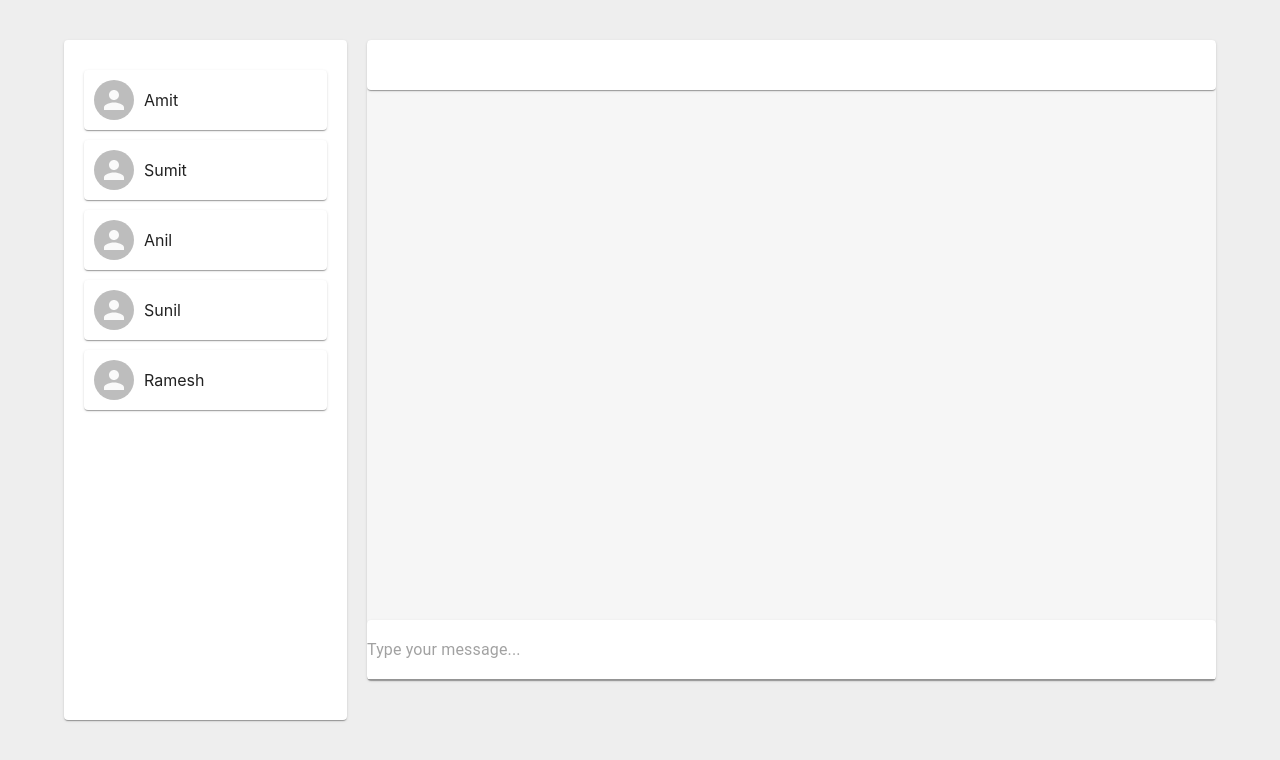
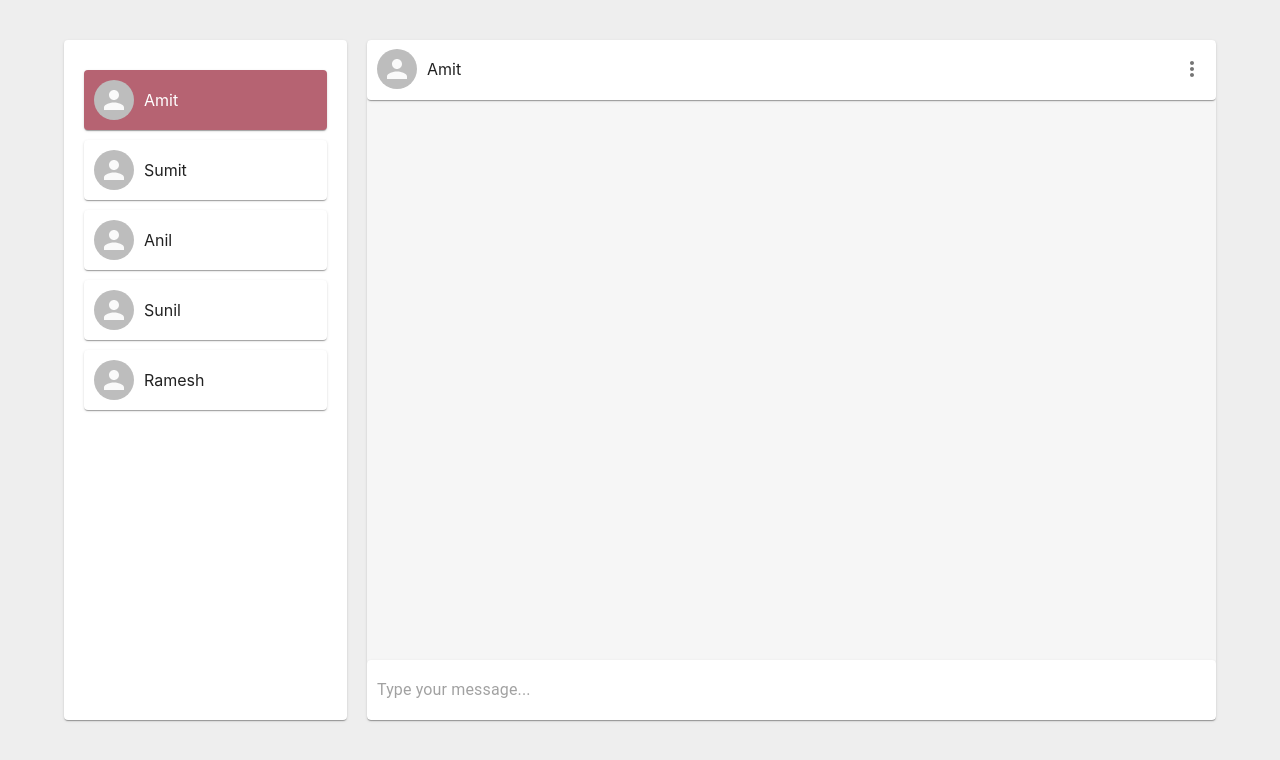
Before and after one commit to amitwaghmare17011994/friends, a React (Create React App) app: page /chat in a window 1280 px wide. Shown: the top 760 px of the page. Built offline with nearby package versions, Linux system fonts and the light colour scheme.

Commit message:
minor chatbox changes

```diff
--- a/package.json
+++ b/package.json
@@ -4,6 +4,7 @@
   "private": true,
   "dependencies": {
     "@material-ui/core": "^4.11.3",
+    "@material-ui/icons": "^4.11.2",
     "@testing-library/jest-dom": "^5.11.4",
     "@testing-library/react": "^11.1.0",
     "@testing-library/user-event": "^12.1.10",
--- a/src/Pages/ChatPage/ChatBox.jsx
+++ b/src/Pages/ChatPage/ChatBox.jsx
@@ -1,24 +1,37 @@
 import React from 'react'
-import { Input, Paper } from '@material-ui/core'
+import { Avatar, Input, Paper } from '@material-ui/core'
 import { makeStyles, createStyles } from '@material-ui/core/styles';
-import { GLOBAL_PAPER_HEIGHT } from '../../constants';
+import TrheeDotMenu from '../../components/ThreeDotMenu';
 
+
+const options = [
+    'Block',
+];
 
 const useStyles = makeStyles(() => createStyles({
     root: {
-        height: GLOBAL_PAPER_HEIGHT,
-        maxHeight: GLOBAL_PAPER_HEIGHT,
+        height: '100%',
+        maxHeight: '100%',
         overflowY: 'auto',
         backgroundColor: '#f6f6f6',
         display: 'flex',
-        flexDirection: 'column'
+        flexDirection: 'column',
+        overflowX: 'hidden'
+
     },
     input: {
         width: '100%',
-        height: '100%'
+        height: '100%',
+        marginLeft: 10,
+        overflowX: 'hidden',
+        maxWidth: '90%'
     },
     button: {
         marginLeft: 20
+    },
+    chatBoxItem: { width: '100%', height: 60 },
+    chatBody: {
+        flex: 1
     }
 }));
 
@@ -27,14 +40,19 @@ function ChatBox({ selctedFriendForChat }) {
 
     return (
         <Paper className={classes.root}>
-            <Paper style={{ width: '100%', height: 50 }}>
-                {selctedFriendForChat?.name}
+            <Paper className={classes.chatBoxItem}>
+                <div style={{ marginLeft: 10, display: 'flex', alignItems: 'center', marginTop: 5 }}>
+                    <Avatar />
+                    <span style={{ marginLeft: 10, flex: 1 }}>
+                        {selctedFriendForChat?.name}
+                    </span>
+                    <TrheeDotMenu options={options} />
+                </div>
             </Paper>
-            <div style={{ flex: 1 }}>
-
+            <div className={classes.chatBody}>
             </div>
-            <Paper style={{ width: '100%', height: 60 }}>
-                <Input placeholder={"Type your message..."} className={classes.input} />
+            <Paper className={classes.chatBoxItem}>
+                <Input disableUnderline placeholder={"Type your message..."} className={classes.input} />
             </Paper>
 
         </Paper>
--- a/src/Pages/ChatPage/ChatPage.jsx
+++ b/src/Pages/ChatPage/ChatPage.jsx
@@ -1,4 +1,5 @@
-import React from 'react'
+import React, { useEffect, useState } from 'react'
+import { FIRENDS } from '../../constants';
 import { useGlobalState } from '../../StateContext';
 import ChatBox from './ChatBox';
 import FriendsChatList from './FriendsChatList';
@@ -6,11 +7,17 @@ import FriendsChatList from './FriendsChatList';
 
 function ChatPage() {
     const [globalState, setGlobalState] = useGlobalState()
+    const [friendList, setFriendList] = useState([])
+    useEffect(() => {
+        setFriendList(FIRENDS)
+        setGlobalState({ selctedFriendForChat: FIRENDS[0] })
+
+    }, [])
 
     return (
         <div style={{ padding: 40, display: 'flex' }}>
             <div style={{ flex: 1 }}>
-                <FriendsChatList selctedFriendForChat={globalState?.selctedFriendForChat} />
+                <FriendsChatList friends={friendList} selctedFriendForChat={globalState?.selctedFriendForChat} />
             </div>
             <div style={{ flex: 3, marginLeft: 20 }}>
                 <ChatBox selctedFriendForChat={globalState?.selctedFriendForChat} />
--- a/src/Pages/ChatPage/FirendChatListItem.jsx
+++ b/src/Pages/ChatPage/FirendChatListItem.jsx
@@ -1,7 +1,6 @@
 import React from 'react'
 import { Avatar, Paper } from '@material-ui/core'
 import { makeStyles, createStyles } from '@material-ui/core/styles';
-import { useGlobalState } from '../../StateContext';
 
 const useStyles = makeStyles(() => createStyles({
     friendItem: {
--- a/src/Pages/ChatPage/FriendsChatList.jsx
+++ b/src/Pages/ChatPage/FriendsChatList.jsx
@@ -1,7 +1,7 @@
 import React from 'react'
-import { Avatar, Paper } from '@material-ui/core'
+import { Paper } from '@material-ui/core'
 import { makeStyles, createStyles } from '@material-ui/core/styles';
-import { FIRENDS, GLOBAL_PAPER_HEIGHT } from '../../constants';
+import { GLOBAL_PAPER_HEIGHT } from '../../constants';
 import FirendChatListItem from './FirendChatListItem';
 import { useGlobalState } from '../../StateContext';
 
@@ -16,14 +16,17 @@ const useStyles = makeStyles(() => createStyles({
 }));
 
 
-function FriendsChatList({ selctedFriendForChat }) {
+function FriendsChatList({ selctedFriendForChat, friends = [] }) {
     const classes = useStyles()
     const [globalState, setGlobalState] = useGlobalState()
 
     return (
         <Paper className={classes.root}>
-            {FIRENDS?.map((friendItem) =>
-                <FirendChatListItem selctedFriendForChat={selctedFriendForChat} friendItem={friendItem} key={friendItem.id} onSelect={(selectedFriendItem) => setGlobalState({ selctedFriendForChat: selectedFriendItem })} />
+            {friends?.map((friendItem) =>
+                <FirendChatListItem
+                    selctedFriendForChat={selctedFriendForChat}
+                    friendItem={friendItem} key={friendItem.id}
+                    onSelect={(selectedFriendItem) => setGlobalState({ selctedFriendForChat: selectedFriendItem })} />
             )}
         </Paper>
 
--- a/src/Pages/FirendsPage/FirendListItem.jsx
+++ b/src/Pages/FirendsPage/FirendListItem.jsx
@@ -1,4 +1,5 @@
 import React, { useState } from 'react'
+import Close from '@material-ui/icons/Close';
 
 function FirendListItem({ friendItem }) {
     const [toggle, setToggle] = useState(false)
@@ -7,7 +8,11 @@ function FirendListItem({ friendItem }) {
             <span style={{ flex: 1 }}>
                 {friendItem.fullName}
             </span>
-            <span>X</span>
+            <div style={{ cursor: 'pointer' }} onClick={(e) => {
+                e.stopPropagation()
+            }}>
+                <Close />
+            </div>
         </div>
     )
 }
--- /dev/null
+++ b/src/components/ThreeDotMenu.jsx
@@ -0,0 +1,52 @@
+import React from 'react';
+import IconButton from '@material-ui/core/IconButton';
+import Menu from '@material-ui/core/Menu';
+import MenuItem from '@material-ui/core/MenuItem';
+import MoreVertIcon from '@material-ui/icons/MoreVert';
+
+const ITEM_HEIGHT = 48;
+
+export default function TrheeDotMenu({options=[]}) {
+  const [anchorEl, setAnchorEl] = React.useState(null);
+  const open = Boolean(anchorEl);
+
+  const handleClick = (event) => {
+    setAnchorEl(event.currentTarget);
+  };
+
+  const handleClose = () => {
+    setAnchorEl(null);
+  };
+
+  return (
+    <div>
+      <IconButton
+        aria-label="more"
+        aria-controls="long-menu"
+        aria-haspopup="true"
+        onClick={handleClick}
+      >
+        <MoreVertIcon />
+      </IconButton>
+      <Menu
+        id="long-menu"
+        anchorEl={anchorEl}
+        keepMounted
+        open={open}
+        onClose={handleClose}
+        PaperProps={{
+          style: {
+            maxHeight: ITEM_HEIGHT * 4.5,
+            width: '20ch',
+          },
+        }}
+      >
+        {options.map((option) => (
+          <MenuItem key={option} selected={option === 'Pyxis'} onClick={handleClose}>
+            {option}
+          </MenuItem>
+        ))}
+      </Menu>
+    </div>
+  );
+}
```
Also changed, not shown: 1 other file (tests, documents, lock files or other folders).
